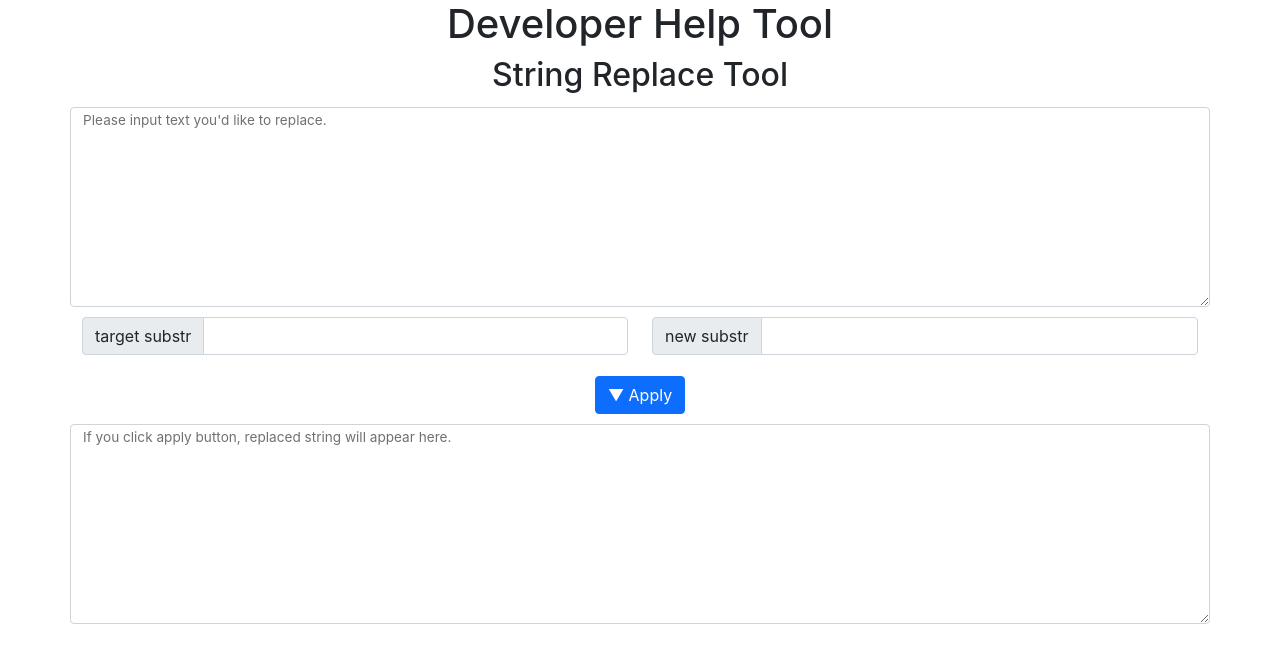
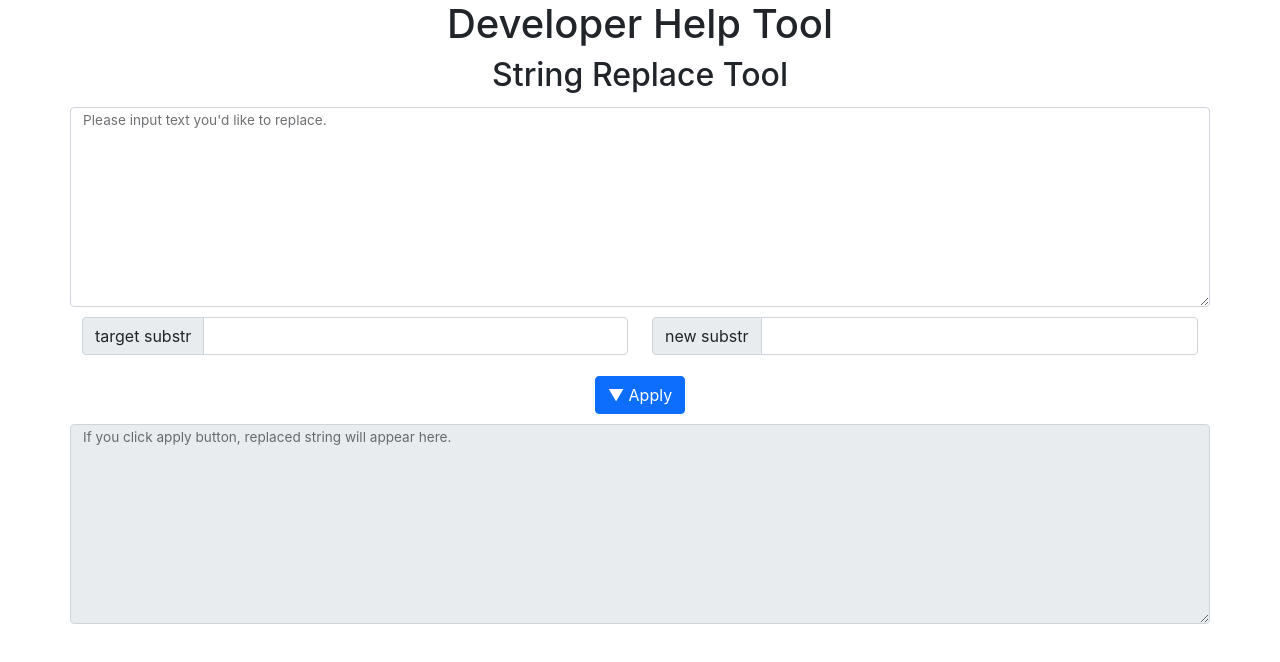
Before and after one commit to eno314/DeveloperHelpTool, a Next.js app: page /string/replace in a window 1280 px wide. Shown: the top 662 px of the page. Built offline with nearby package versions, Linux system fonts and the light colour scheme.

Commit message:
remove resultTextarea's onChange function.

```diff
--- a/src/components/StringReplaceForm/StringReplaceForm.tsx
+++ b/src/components/StringReplaceForm/StringReplaceForm.tsx
@@ -33,7 +33,6 @@ class StringReplaceForm extends React.Component<{}, State> {
         this.onChangeReplacedTextarea = this.onChangeReplacedTextarea.bind(this)
         this.onChangeTargetSubstr = this.onChangeTargetSubstr.bind(this)
         this.onChangeNewSubstr = this.onChangeNewSubstr.bind(this)
-        this.onChangeResultTextarea = this.onChangeResultTextarea.bind(this)
         this.onClickReplace = this.onClickReplace.bind(this)
     }
 
@@ -78,10 +77,10 @@ class StringReplaceForm extends React.Component<{}, State> {
                 <div className={"row form-floating"}>
                     <textarea
                         className={"form-control textarea"}
+                        defaultValue={this.state.resultStr}
                         id="newTextarea"
-                        onChange={this.onChangeResultTextarea}
-                        style={this.styles.textArea}
-                        value={this.state.resultStr} />
+                        readOnly={true}
+                        style={this.styles.textArea} />
                     <label htmlFor={"newTextarea"}>If you click apply button, replaced string will appear here.</label>
                 </div>
             </div>
@@ -106,12 +105,6 @@ class StringReplaceForm extends React.Component<{}, State> {
         })
     }
 
-    onChangeResultTextarea(e: React.ChangeEvent<HTMLTextAreaElement>) {
-        this.setState({
-            resultStr: e.target.value
-        })
-    }
-
     onClickReplace(e: React.MouseEvent<HTMLElement>) {
         const replacedStr = this.state.replacedStr
         const regex = new RegExp(this.state.targetSubstr, 'g')
```
